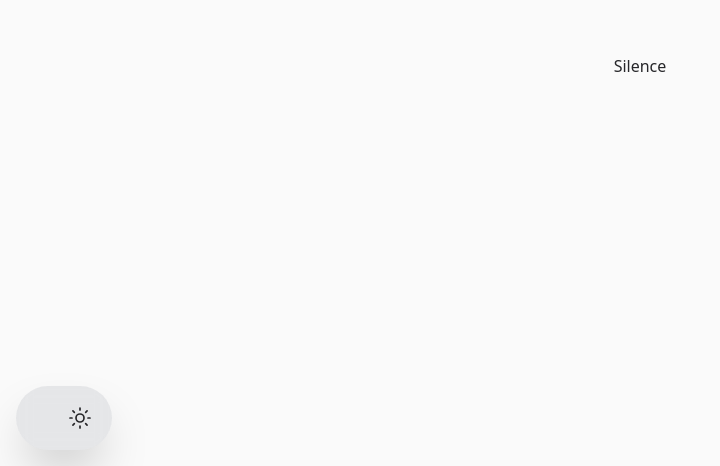
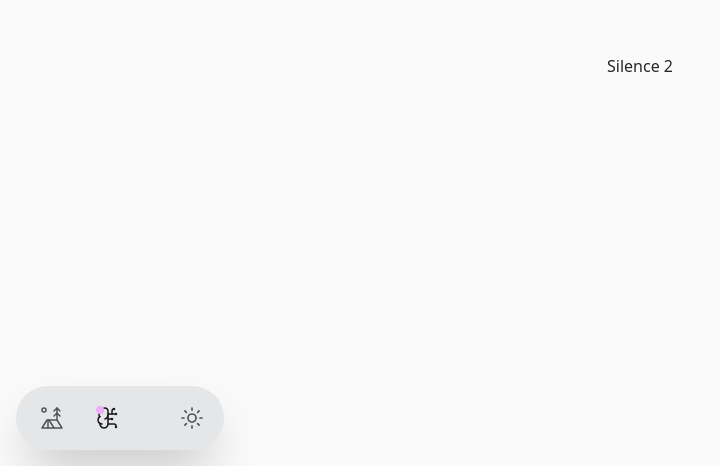
Before and after one commit to adamplesnik/scroll-driven-showcase, a React (Vite) app: page /test in a window 1280 px wide. Before the commit this address had no page. Shown: the part 334-800 px from the top of the page, without its empty margins (0-720 px from the left). Built offline with nearby package versions, Linux system fonts and the light colour scheme; what @adam.plesnik/tailwindcss-scroll-driven-animations would draw is missing.

Commit message:
Tune nav links

```diff
--- /dev/null
+++ b/src/components/NavItem.tsx
@@ -0,0 +1,29 @@
+import { LucideIcon } from 'lucide-react'
+import { NavLink, NavLinkProps } from 'react-router-dom'
+import { addWithSpace } from '../utils/addWithSpace'
+
+const NavItem = ({ Icon, to, className, children, ...rest }: NavItemProps) => {
+  return (
+    <NavLink
+      to={to}
+      className={({ isActive }) =>
+        'relative flex px-2 text-zinc-600 transition-colors duration-200 hover:text-zinc-950 dark:text-zinc-400 dark:hover:text-zinc-100' +
+        addWithSpace(className) +
+        (isActive ? ' text-zinc-900 dark:text-zinc-200' : ' [&>span]:opacity-0')
+      }
+      {...rest}
+    >
+      <>
+        {Icon ? <Icon strokeWidth={'1.5'} /> : ''}
+        {children}
+        <span className="absolute size-2 rounded-full bg-fuchsia-300 transition-[opacity]" />
+      </>
+    </NavLink>
+  )
+}
+
+export type NavItemProps = {
+  Icon?: LucideIcon
+} & NavLinkProps
+
+export default NavItem
--- a/src/Home.tsx
+++ b/src/pages/Home.tsx
@@ -1,4 +1,4 @@
-import BaseWithNav from './layouts/BaseWithNav'
+import BaseWithNav from '../layouts/BaseWithNav'
 
 function Home() {
   return (
--- /dev/null
+++ b/src/pages/Test.tsx
@@ -0,0 +1,11 @@
+import BaseWithNav from '../layouts/BaseWithNav'
+
+function Home() {
+  return (
+    <BaseWithNav>
+      <div className="flex h-dvh w-full items-center justify-center">Silence 2</div>
+    </BaseWithNav>
+  )
+}
+
+export default Home
--- a/src/partials/DarkModeSwitch.tsx
+++ b/src/partials/DarkModeSwitch.tsx
@@ -15,12 +15,12 @@ const DarkModeSwitch = () => {
 
   return (
     <div
-      className="h-16 w-8 cursor-pointer overflow-hidden py-4 transition-transform duration-200 hover:scale-125"
+      className="h-16 w-8 cursor-pointer overflow-hidden py-4 text-zinc-600 transition-colors duration-200 hover:text-zinc-950 dark:text-zinc-400 dark:hover:text-zinc-100"
       onClick={switchMode}
     >
       <div
         className={
-          'ease-line flex flex-col gap-4 transition-[margin] delay-150 duration-500' +
+          'flex flex-col gap-4 transition-[margin] delay-150 duration-500' +
           (darkMode ? ' -mt-12' : '')
         }
       >
--- a/src/partials/Nav.tsx
+++ b/src/partials/Nav.tsx
@@ -1,4 +1,6 @@
+import { BrainCircuit, TentTree } from 'lucide-react'
 import { HTMLAttributes } from 'react'
+import NavItem from '../components/NavItem'
 import { addWithSpace } from '../utils/addWithSpace'
 import DarkModeSwitch from './DarkModeSwitch'
 
@@ -6,11 +8,13 @@ const Nav = ({ className, ...rest }: HTMLAttributes<HTMLDivElement>) => {
   return (
     <div
       className={
-        'flex items-center gap-4 rounded-full bg-slate-700/10 px-4 shadow-2xl backdrop-blur dark:bg-slate-400/10' +
+        'flex items-center gap-4 overflow-hidden rounded-full bg-slate-700/10 px-4 shadow-2xl backdrop-blur dark:bg-slate-400/10' +
         addWithSpace(className)
       }
       {...rest}
     >
+      <NavItem Icon={TentTree} to="/" />
+      <NavItem Icon={BrainCircuit} to="/test" />
       <div className="w-4" />
       <DarkModeSwitch />
     </div>
```
Also changed, not shown: src/main.tsx (+6 -1 lines).
